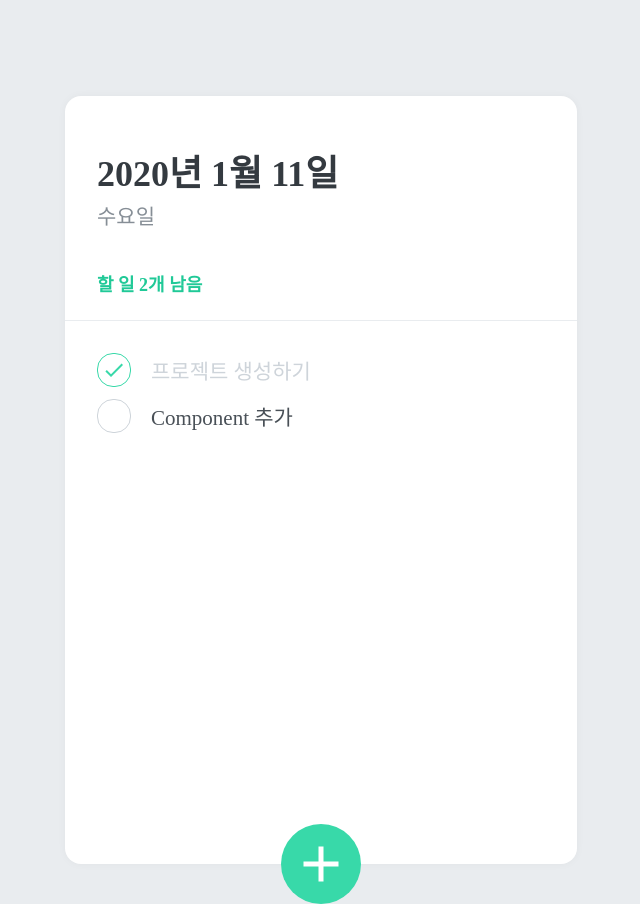
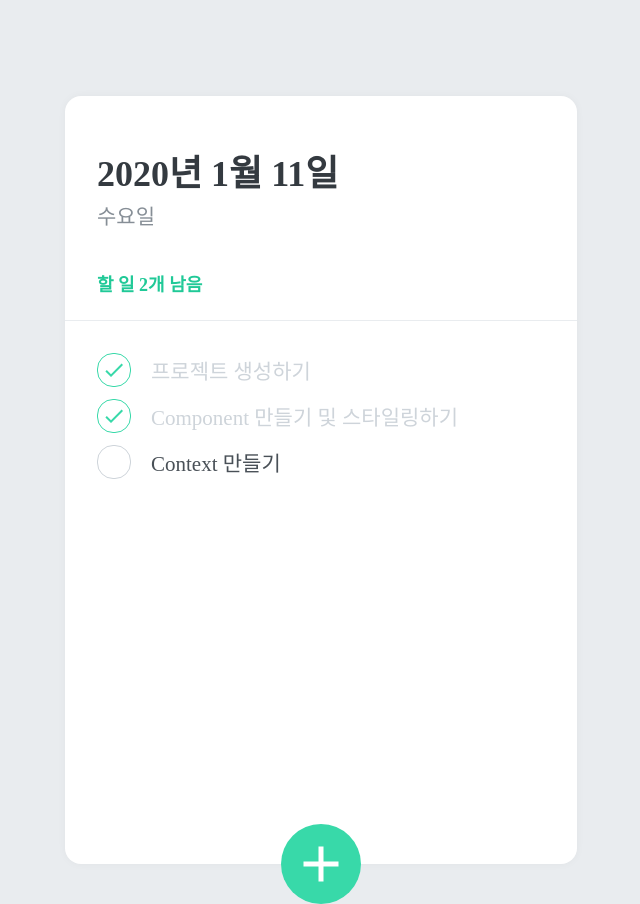
Before and after one commit to daewoongBang/mashup-todolist, a React (Create React App) app: page / in a window 1280 px wide. Shown: the whole page, without its empty margins (319-959 px from the left). Built offline with nearby package versions, Linux system fonts and the light colour scheme.

Commit message:
TodoContext 추가. context를 이용하여 TodoList 출력하기

```diff
--- a/src/App.tsx
+++ b/src/App.tsx
@@ -4,6 +4,7 @@
 import TodoHead from './components/TodoHead';
 import TodoList from './components/TodoList';
 import TodoCreate from './components/TodoCreate';
+import { TodosContextProvider } from './contexts/TodoContext';
 
 const GlobalStyle = createGlobalStyle`
   body {
@@ -15,11 +16,13 @@
   return (
     <>
       <GlobalStyle />
-      <TodoTemplate>
-        <TodoHead />
-        <TodoList />
-        <TodoCreate />
-      </TodoTemplate>
+      <TodosContextProvider>
+        <TodoTemplate>
+          <TodoHead />
+          <TodoList />
+          <TodoCreate />
+        </TodoTemplate>
+      </TodosContextProvider>
     </>
   );
 };
--- a/src/components/TodoList.tsx
+++ b/src/components/TodoList.tsx
@@ -1,6 +1,7 @@
 import React from 'react';
 import styled from 'styled-components';
 import TodoItem from './TodoItem';
+import { useTodosState } from '../contexts/TodoContext';
 
 const TodoListBlock = styled.div`
   flex: 1;
@@ -10,10 +11,12 @@
 `;
 
 const TodoList = () => {
+  const todos = useTodosState();
   return (
     <TodoListBlock>
-      <TodoItem id={1} text="프로젝트 생성하기" done={true} />
-      <TodoItem id={2} text="Component 추가" done={false} />
+      {todos.map(todo => (
+        <TodoItem id={todo.id} text={todo.text} done={todo.done} />
+      ))}
     </TodoListBlock>
   );
 };
--- a/src/components/TodoTemplate.tsx
+++ b/src/components/TodoTemplate.tsx
@@ -18,11 +18,7 @@
   flex-direction: column;
 `;
 
-const TodoTemplate = ({
-  children,
-}: {
-  children: React.ReactNode;
-}): React.ReactElement => {
+const TodoTemplate = ({ children }: { children: React.ReactNode }) => {
   return <TodoTemplateBlock>{children}</TodoTemplateBlock>;
 };
 
--- /dev/null
+++ b/src/contexts/TodoContext.tsx
@@ -0,0 +1,87 @@
+import React, { createContext, Dispatch, useReducer, useContext } from 'react';
+
+export type Todo = {
+  id: number;
+  text: string;
+  done: boolean;
+};
+
+type TodosState = Todo[];
+
+// Provider를 사용하지 않았을 때에는 Context 값이 undefined가 되어야 하므로
+// TodosState, undefined 둘다 고려.
+const TodosStateContext = createContext<TodosState | undefined>(undefined);
+
+type Action =
+  | { type: 'CREATE'; text: string }
+  | { type: 'TOGGLE'; id: number }
+  | { type: 'REMOVE'; id: number };
+
+type TodosDispatch = Dispatch<Action>;
+const TodosDispatchContext = createContext<TodosDispatch | undefined>(
+  undefined,
+);
+
+const todosReducer = (state: TodosState, action: Action): TodosState => {
+  switch (action.type) {
+    case 'CREATE':
+      const nextId = Math.max(...state.map(todo => todo.id)) + 1;
+      return state.concat({
+        id: nextId,
+        text: action.text,
+        done: false,
+      });
+    case 'TOGGLE':
+      return state.map(todo =>
+        todo.id === action.id ? { ...todo, done: !todo.done } : todo,
+      );
+    case 'REMOVE':
+      return state.filter(todo => todo.id !== action.id);
+    default:
+      throw new Error('Unhandled action');
+  }
+};
+
+export const TodosContextProvider = ({
+  children,
+}: {
+  children: React.ReactNode;
+}) => {
+  const [todos, dispatch] = useReducer(todosReducer, [
+    {
+      id: 1,
+      text: '프로젝트 생성하기',
+      done: true,
+    },
+    {
+      id: 2,
+      text: 'Component 만들기 및 스타일링하기',
+      done: true,
+    },
+    {
+      id: 3,
+      text: 'Context 만들기',
+      done: false,
+    },
+  ]);
+
+  return (
+    <TodosDispatchContext.Provider value={dispatch}>
+      <TodosStateContext.Provider value={todos}>
+        {children}
+      </TodosStateContext.Provider>
+    </TodosDispatchContext.Provider>
+  );
+};
+
+export const useTodosState = () => {
+  const state = useContext(TodosStateContext);
+  if (!state) throw new Error('TodosProvider not found');
+  return state;
+};
+
+export const useTodosDispatch = () => {
+  const dispatch = useContext(TodosDispatchContext);
+  if (!dispatch) throw new Error('TodosProvider not found');
+  return dispatch;
+};
```
